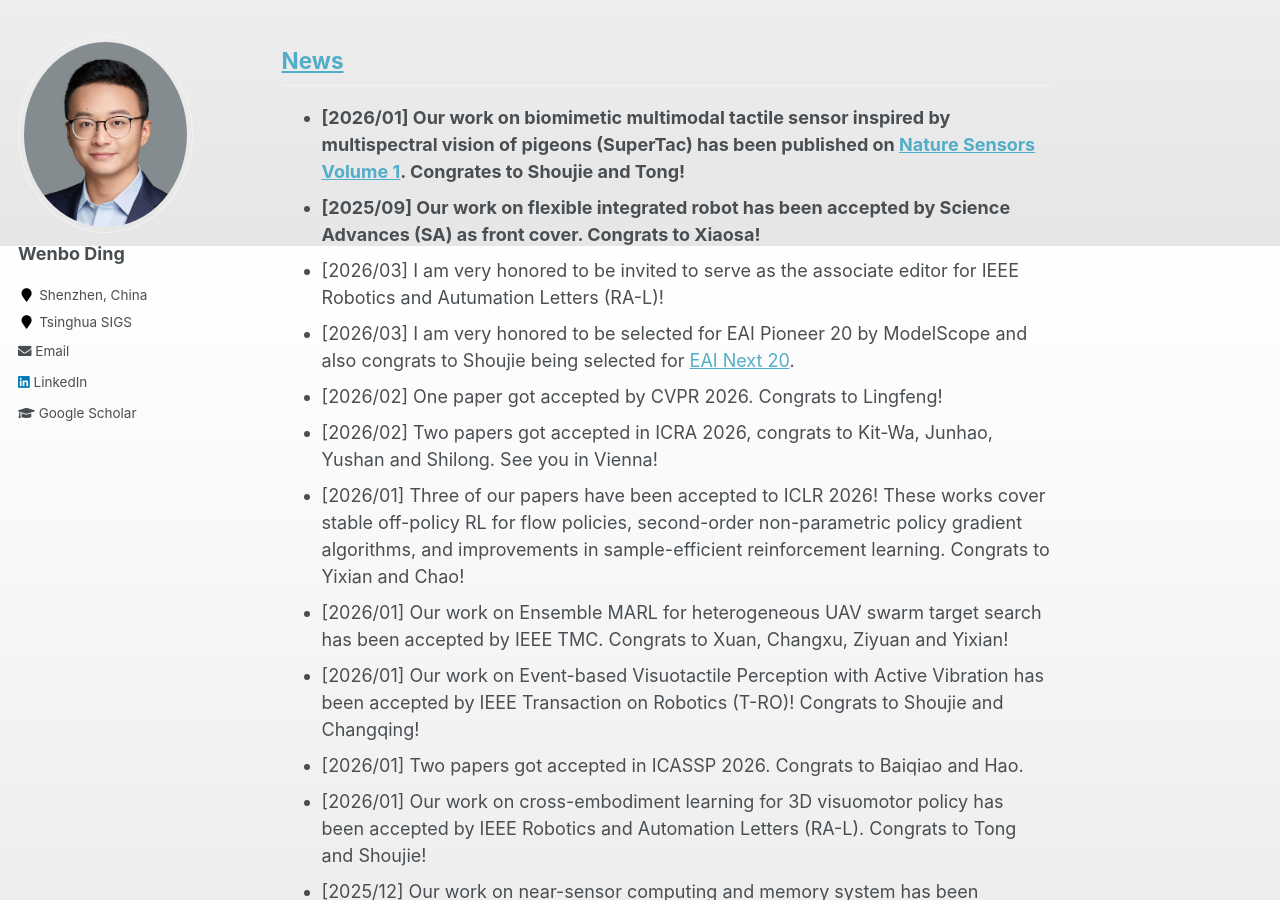
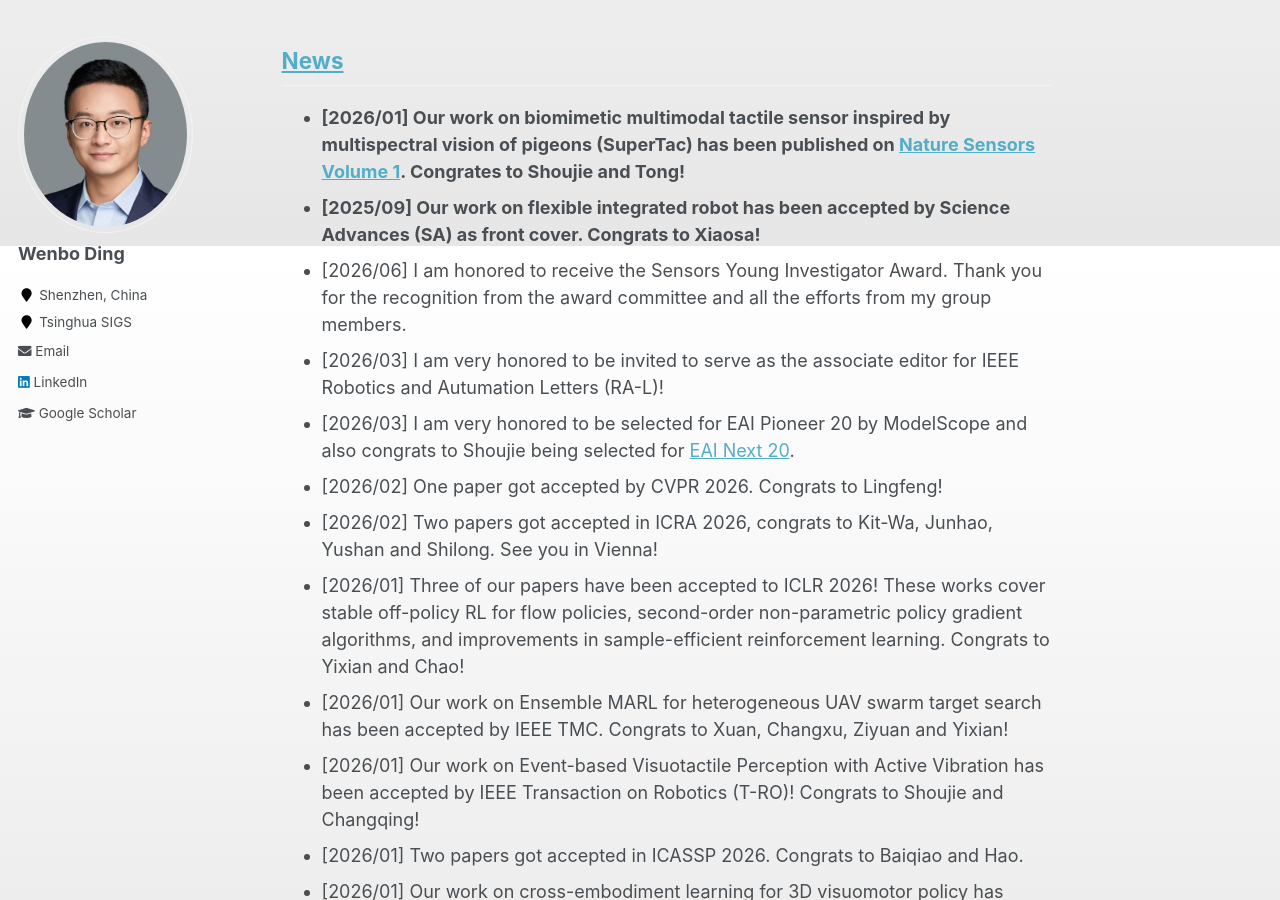
Before and after one commit to whenboy07/whenboy07.github.io, a Jekyll site: the page built from _pages/about.md, in a window 1280 px wide and 900 px high, scrolled down 1554 px. Built offline with Jekyll 4.4.1, drawn with Linux system fonts in a browser that asks for light colours.

Commit message:
update news

```diff
--- a/_pages/about.md
+++ b/_pages/about.md
@@ -38,6 +38,7 @@ Please email me with a copy of your CV if you are interested.
 ## [News](/news/)
 * **[2026/01] Our work on biomimetic multimodal tactile sensor inspired by multispectral vision of pigeons (SuperTac) has been published on [Nature Sensors Volume 1](https://www.nature.com/articles/s44460-025-00006-y). Congrates to Shoujie and Tong!**
 * **[2025/09] Our work on flexible integrated robot has been accepted by Science Advances (SA) as front cover. Congrats to Xiaosa!**
+* [2026/06] I am honored to receive the Sensors Young Investigator Award. Thank you for the recognition from the award committee and all the efforts from my group members.
 * [2026/03] I am very honored to be invited to serve as the associate editor for IEEE Robotics and Autumation Letters (RA-L)!
 * [2026/03] I am very honored to be selected for EAI Pioneer 20 by ModelScope and also congrats to Shoujie being selected for [EAI Next 20](https://modelscope.cn/brand/view/EAI-100).
 * [2026/02] One paper got accepted by CVPR 2026. Congrats to Lingfeng!
```
Also changed, not shown: _pages/news.md (+1 -0 lines).
